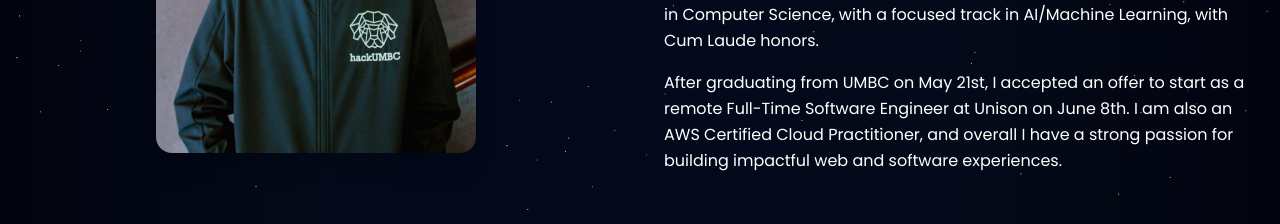
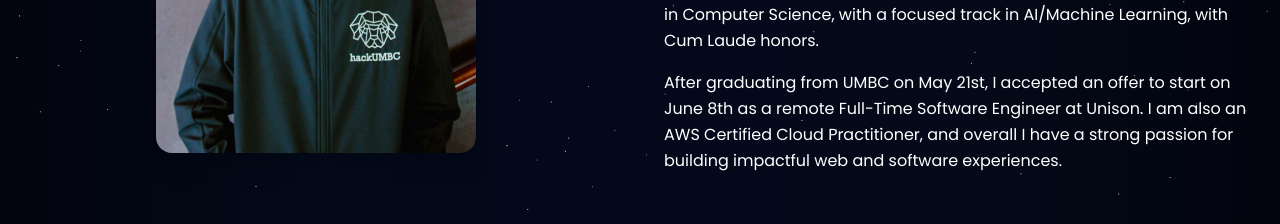
Before and after one commit to darshp623/new-website, a Next.js app: page /about in a window 1280 px wide. Shown: the part 540-764 px from the top of the page. Built offline with nearby package versions, Linux system fonts and the light colour scheme.

Commit message:
Wording change on about page

```diff
--- a/app/components/About.tsx
+++ b/app/components/About.tsx
@@ -97,8 +97,8 @@ const About = () => {
                 with a focused track in AI/Machine Learning, with Cum Laude honors.
               </p>
               <p className="text-text-primary leading-relaxed">
-                After graduating from UMBC on May 21st, I accepted an offer to start as a remote Full-Time
-                Software Engineer at Unison on June 8th. I am also an AWS Certified Cloud Practitioner,
+                After graduating from UMBC on May 21st, I accepted an offer to start on June 8th as a remote
+                Full-Time Software Engineer at Unison. I am also an AWS Certified Cloud Practitioner,
                 and overall I have a strong passion for building impactful web and software experiences.
               </p>
             </motion.div>
```
